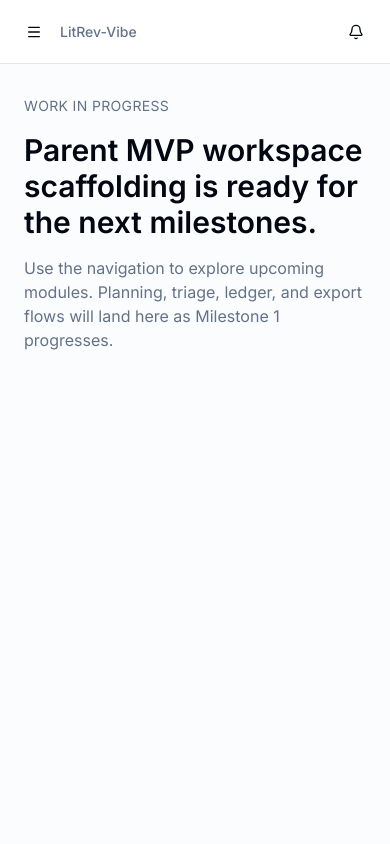
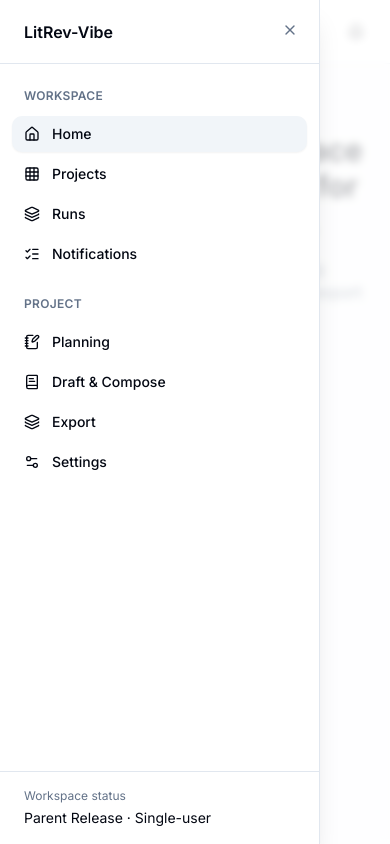
Before and after one commit to yaacovcorcos/LitRev-Vibe, a Next.js app: page / in a window 390 px wide. Both pictures are taken after a click on the button 34 px from the left and 31 px from the top of the page. Built offline with nearby package versions, Linux system fonts and the light colour scheme.

Commit message:
feat: add responsive mobile navigation

```diff
--- a/src/components/layout/app-shell.tsx
+++ b/src/components/layout/app-shell.tsx
@@ -1,6 +1,10 @@
 "use client";
 
-import { ReactNode } from "react";
+import * as Dialog from "@radix-ui/react-dialog";
+import { X } from "lucide-react";
+import { ReactNode, useCallback, useState } from "react";
+
+import { Button } from "@/components/ui/button";
 
 import { Header } from "./header";
 import { Sidebar } from "./sidebar";
@@ -10,15 +14,60 @@ type AppShellProps = {
 };
 
 export function AppShell({ children }: AppShellProps) {
+  const [mobileNavOpen, setMobileNavOpen] = useState(false);
+
+  const handleToggleMobileNav = useCallback(
+    () => setMobileNavOpen((prev) => !prev),
+    [],
+  );
+  const handleCloseMobileNav = useCallback(() => setMobileNavOpen(false), []);
+
   return (
+    <Dialog.Root open={mobileNavOpen} onOpenChange={setMobileNavOpen}>
       <div className="flex min-h-screen bg-background text-foreground">
-      <Sidebar />
+        <Sidebar variant="desktop" />
         <div className="flex flex-1 flex-col">
-        <Header />
+          <Header
+            onToggleMobileNav={handleToggleMobileNav}
+            isMobileNavOpen={mobileNavOpen}
+          />
           <main className="flex-1 overflow-y-auto bg-muted/30 px-6 py-8">
             <div className="mx-auto w-full max-w-6xl">{children}</div>
           </main>
         </div>
       </div>
+
+      <MobileNavOverlay onNavigate={handleCloseMobileNav} />
+    </Dialog.Root>
   );
 }
+
+type MobileNavOverlayProps = {
+  onNavigate: () => void;
+};
+
+function MobileNavOverlay({ onNavigate }: MobileNavOverlayProps) {
+  return (
+    <Dialog.Portal>
+      <Dialog.Overlay className="fixed inset-0 z-50 bg-background/70 backdrop-blur-sm lg:hidden" />
+      <Dialog.Content
+        id="mobile-navigation"
+        className="fixed inset-y-0 left-0 z-50 flex w-full max-w-xs translate-x-0 bg-transparent focus:outline-none data-[state=closed]:animate-out data-[state=closed]:slide-out-to-left data-[state=open]:animate-in data-[state=open]:slide-in-from-left lg:hidden"
+      >
+        <div className="relative flex h-full w-full">
+          <Sidebar variant="mobile" onNavigate={onNavigate} className="h-full" />
+          <Dialog.Close asChild>
+            <Button
+              variant="ghost"
+              size="icon"
+              className="absolute right-3 top-3 text-muted-foreground hover:text-foreground"
+              aria-label="Close navigation menu"
+            >
+              <X className="h-5 w-5" />
+            </Button>
+          </Dialog.Close>
+        </div>
+      </Dialog.Content>
+    </Dialog.Portal>
+  );
+}
--- a/src/components/layout/header.tsx
+++ b/src/components/layout/header.tsx
@@ -1,15 +1,20 @@
 "use client";
 
-import { useState } from "react";
 import { Bell, Command, Menu } from "lucide-react";
 
 import { Button } from "@/components/ui/button";
 import { cn } from "@/lib/utils";
 import { CommandMenu } from "./command-menu";
 
-export function Header() {
-  const [isMobileNavOpen, setIsMobileNavOpen] = useState(false);
+type HeaderProps = {
+  onToggleMobileNav?: () => void;
+  isMobileNavOpen?: boolean;
+};
 
+export function Header({
+  onToggleMobileNav,
+  isMobileNavOpen = false,
+}: HeaderProps) {
   return (
     <header className="flex h-16 items-center border-b bg-background px-4 lg:px-6">
       <div className="flex flex-1 items-center gap-2">
@@ -17,8 +22,10 @@ export function Header() {
           variant="ghost"
           size="icon"
           className="lg:hidden"
-          onClick={() => setIsMobileNavOpen((prev) => !prev)}
           aria-label="Toggle navigation"
+          aria-expanded={isMobileNavOpen}
+          aria-controls="mobile-navigation"
+          onClick={() => onToggleMobileNav?.()}
         >
           <Menu className="h-5 w-5" />
         </Button>
--- a/src/components/layout/sidebar.tsx
+++ b/src/components/layout/sidebar.tsx
@@ -7,11 +7,31 @@ import { Button } from "@/components/ui/button";
 import { workspaceNav } from "@/lib/navigation";
 import { cn } from "@/lib/utils";
 
-export function Sidebar() {
+type SidebarProps = {
+  variant?: "desktop" | "mobile";
+  onNavigate?: () => void;
+  className?: string;
+};
+
+export function Sidebar({
+  variant = "desktop",
+  onNavigate,
+  className,
+}: SidebarProps) {
   const pathname = usePathname();
+  const isMobile = variant === "mobile";
 
   return (
-    <aside className="hidden w-64 flex-col border-r bg-background lg:flex">
+    <aside
+      className={cn(
+        "flex flex-col bg-background",
+        isMobile
+          ? "h-full w-full max-w-xs border-r shadow-xl"
+          : "hidden w-64 border-r lg:flex",
+        className,
+      )}
+      aria-label="Primary navigation"
+    >
       <div className="flex h-16 items-center border-b px-6">
         <div className="text-base font-semibold text-foreground">LitRev-Vibe</div>
       </div>
@@ -35,6 +55,7 @@ export function Sidebar() {
                       "w-full justify-start gap-3 px-3 text-sm font-medium",
                       isActive && "text-foreground"
                     )}
+                    onClick={onNavigate}
                   >
                     <Link href={item.href}>
                       <Icon className="h-4 w-4" />
```
Lines whose indentation alone changed are shown as unchanged.
